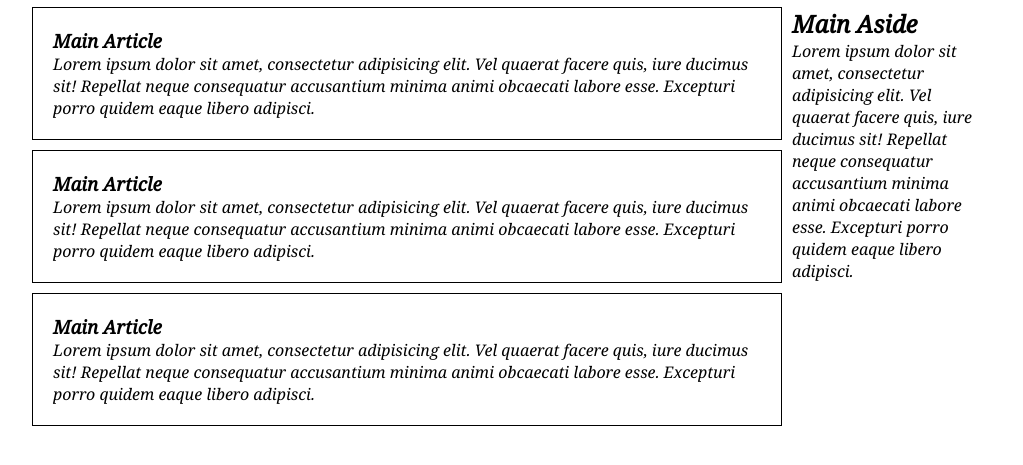
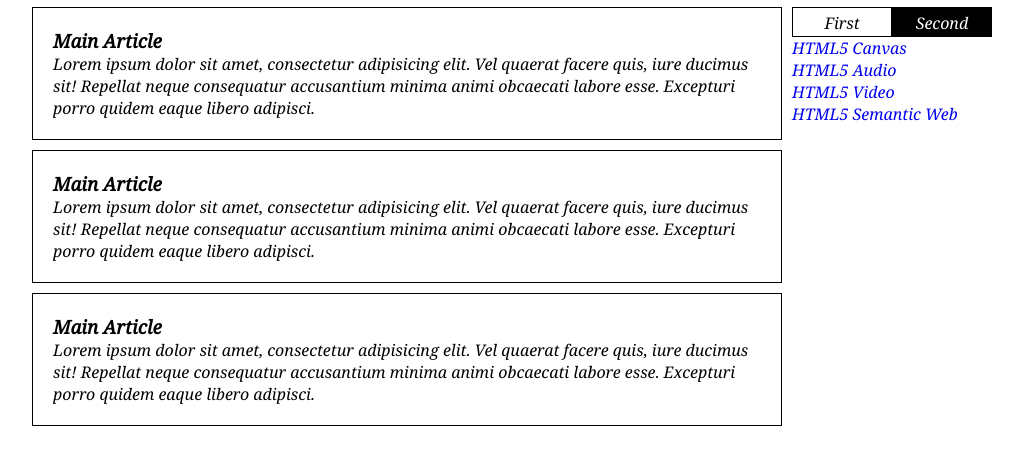
Before and after one commit to ABlued/CSSpractice, a plain HTML site: page rayout/Semantics.html in a window 1280 px wide. Shown: the part 153-618 px from the top of the page, without its empty margins (128-1151 px from the left). Drawn offline with Linux system fonts and the light colour scheme.

Commit message:
study : 탭바 구성

```diff
--- a/rayout/Semantics.html
+++ b/rayout/Semantics.html
@@ -137,7 +137,65 @@
       border: 1px solid black;
     }
   </style>
-  <style></style>
+  <!-- 사이드 -->
+  <style>
+    /* 첫 번째 탭 */
+    input:nth-of-type(1) {
+      display: none;
+    }
+
+    input:nth-of-type(1)~div:nth-of-type(1) {
+      display: none;
+    }
+
+    input:nth-of-type(1):checked~div:nth-of-type(1) {
+      display: block;
+    }
+
+    /* 두 번째 탭 */
+    input:nth-of-type(2) {
+      display: none;
+    }
+
+    input:nth-of-type(2)~div:nth-of-type(2) {
+      display: none;
+    }
+
+    input:nth-of-type(2):checked~div:nth-of-type(2) {
+      display: block;
+    }
+
+    /* 탭 모양 구성 */
+    section.buttons {
+      overflow: hidden;
+    }
+
+    section.buttons>label {
+      display: block;
+      float: left;
+      width: 100px;
+      height: 30px;
+      line-height: 30px;
+      text-align: center;
+
+      box-sizing: border-box;
+      border: 1px solid black;
+
+      background: black;
+      color: white;
+    }
+
+    input:nth-of-type(1):checked~section.buttons>label:nth-of-type(1) {
+      background: white;
+      color: black;
+    }
+
+    input:nth-of-type(2):checked~section.buttons>label:nth-of-type(2) {
+      background: white;
+      color: black;
+
+    }
+  </style>
   <style></style>
   <style></style>
   <style></style>
@@ -173,10 +231,6 @@
   </header>
   <div id="content">
     <section id="main_section">
-      <!-- <h1>Main Section</h1>
-      <p>Lorem ipsum dolor sit amet, consectetur adipisicing elit. Vel quaerat facere quis, iure ducimus sit! Repellat
-        neque consequatur accusantium minima animi obcaecati labore esse. Excepturi porro quidem eaque libero adipisci.
-      </p> -->
       <article class="main_article">
         <h1>Main Article</h1>
         <p>Lorem ipsum dolor sit amet, consectetur adipisicing elit. Vel quaerat facere quis, iure ducimus sit! Repellat
@@ -197,10 +251,28 @@
       </article>
     </section>
     <aside id="main_aside">
-      <h1>Main Aside</h1>
-      <p>Lorem ipsum dolor sit amet, consectetur adipisicing elit. Vel quaerat facere quis, iure ducimus sit! Repellat
-        neque consequatur accusantium minima animi obcaecati labore esse. Excepturi porro quidem eaque libero adipisci.
-      </p>
+      <input type="radio" id="first" name="tab" checked="checked" />
+      <input type="radio" id="second" name="tab">
+      <section class="buttons">
+        <label for="first">First</label>
+        <label for="second">Second</label>
+      </section>
+      <div class="tab_item">
+        <ul>
+          <li><a href="#">HTML5 Canvas</a></li>
+          <li><a href="#">HTML5 Audio</a></li>
+          <li><a href="#">HTML5 Video</a></li>
+          <li><a href="#">HTML5 Semantic Web</a></li>
+        </ul>
+      </div>
+      <div class="tab_item">
+        <ul>
+          <li><a href="#">CSS3 Trnaslaton</a></li>
+          <li><a href="#">CSS3 Animation</a></li>
+          <li><a href="#">CSS3 Border</a></li>
+          <li><a href="#">CSS3 Box</a></li>
+        </ul>
+      </div>
 
     </aside>
   </div>
```
